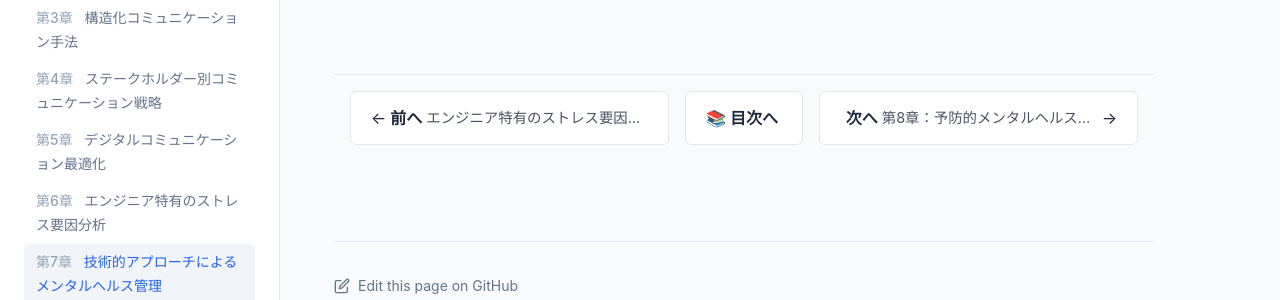
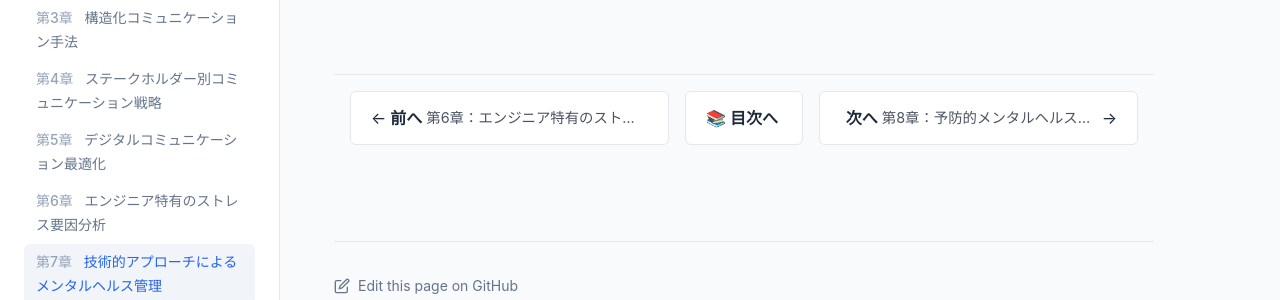
Before and after one commit to itdojp/IT-engineer-communication-book, a Jekyll site: the page built from docs/src/chapter-technical-mental-health/index.md, in a window 1280 px wide and 900 px high, scrolled down 27690 px. Shown: the part 566-866 px from the top of the window. Built offline with Jekyll 4.4.1, drawn with Linux system fonts in a browser that asks for light colours.

Commit message:
fix(stage2): 章タイトル(front matter)をH1に整合（QS/1章/6章） (#63)

```diff
--- a/docs/src/chapter-engineering-communication/index.md
+++ b/docs/src/chapter-engineering-communication/index.md
@@ -1,5 +1,5 @@
 ---
-title: "エンジニアリング思考とコミュニケーション"
+title: "第1章：エンジニアリング思考とコミュニケーション"
 description: "技術者の認知特性とコミュニケーションのシステムモデル"
 chapter: 1
 layout: book
--- a/docs/src/chapter-stress-analysis/index.md
+++ b/docs/src/chapter-stress-analysis/index.md
@@ -1,5 +1,5 @@
 ---
-title: "エンジニア特有のストレス要因分析"
+title: "第6章：エンジニア特有のストレス要因分析"
 description: "技術的・組織的・個人特性由来のストレス要因の構造的理解"
 chapter: 6
 layout: book
```
Also changed, not shown: docs/src/chapter-quickstart/index.md (+1 -1 lines).
